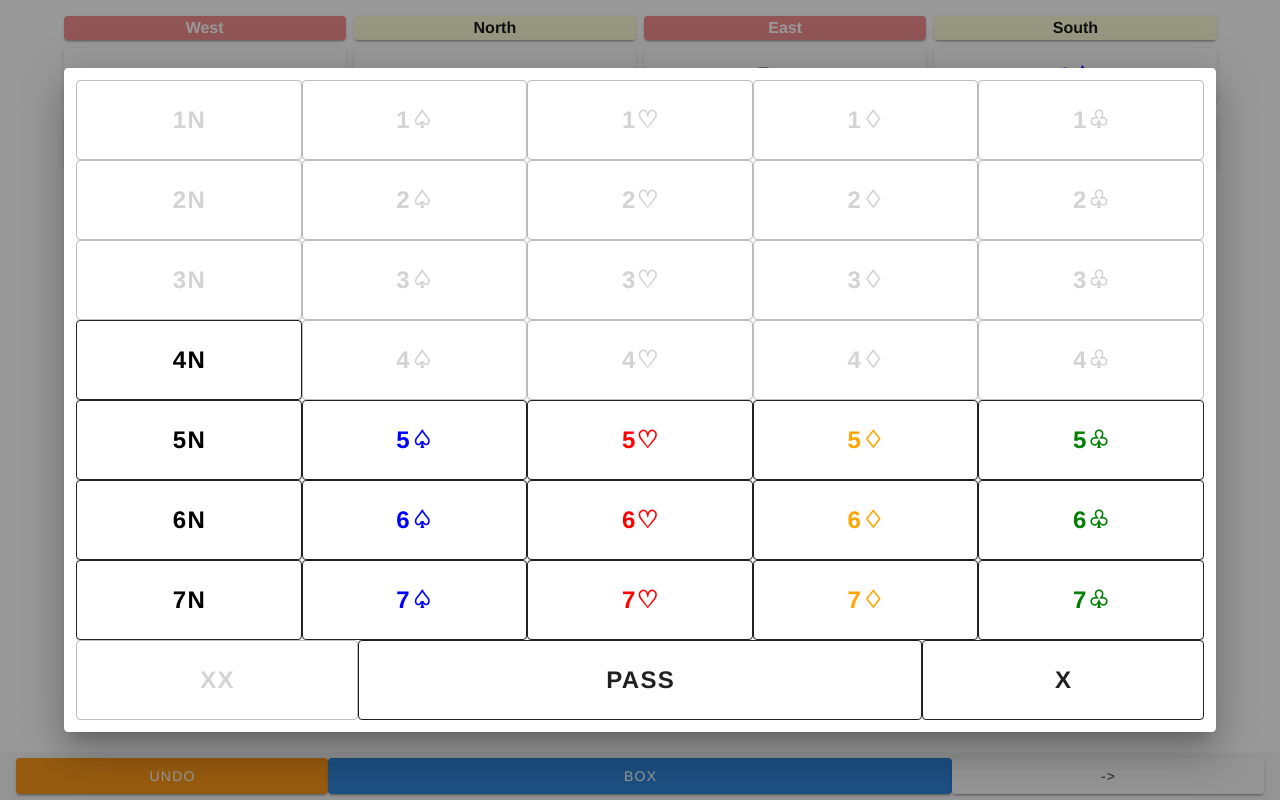
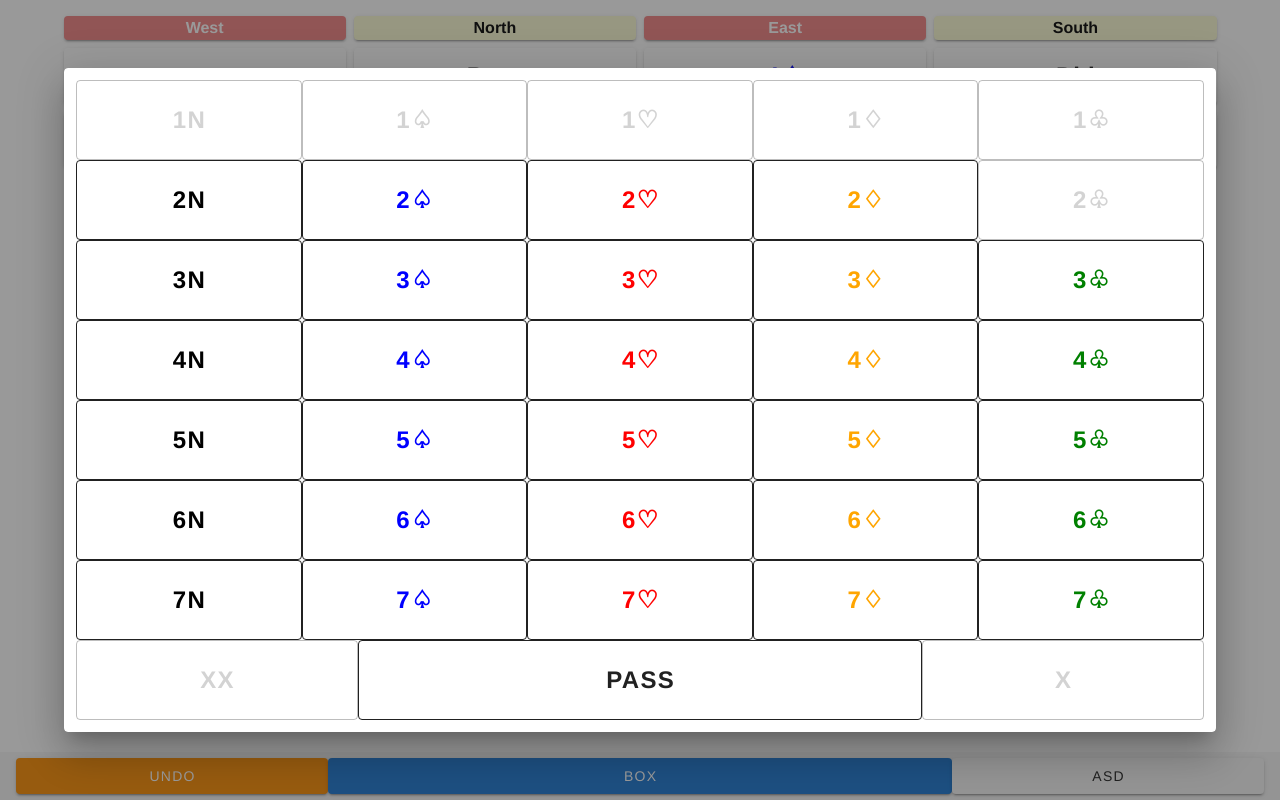
Before and after one commit to garyleung142857/bidding-box, a Vue app: page /biddingmain in a window 1280 px wide. Both pictures are taken after a click on the button "BOX". Built offline with nearby package versions, Linux system fonts and the light colour scheme.

Commit message:
Connecting Table and Box

```diff
--- a/src/components/Call.vue
+++ b/src/components/Call.vue
@@ -4,8 +4,8 @@
     class="d-flex align-center justify-center ma-1"
   >
     <div
-      v-html="this.to_html(this.call)"
-      v-bind:class="'table-call label-' + this.to_strain(this.call)"
+      v-html="this.to_html(this.biddingCall)"
+      v-bind:class="'table-call label-' + this.to_strain(this.biddingCall)"
     ></div>
   </v-card>
 </template>
@@ -13,7 +13,7 @@
 <script>
 export default {
   name: 'Call',
-  props: ['call'],
+  props: {biddingCall: String},
   data(){
     return {
       levels: ['1', '2', '3', '4', '5', '6', '7'],
--- a/src/components/Footer.vue
+++ /dev/null
@@ -1,37 +0,0 @@
-<template>
-  <v-row justify="center" no-gutters>
-    <v-col cols=3>
-      <v-btn block color="warning">Undo</v-btn>
-    </v-col>
-    <v-col col=6>
-      <v-dialog width="90vw">
-        <template v-slot:activator="{on, attrs}">
-          <v-btn block color="primary" v-bind="attrs" v-on="on">
-            Box
-          </v-btn>
-        </template>
-        <v-card>
-          <BoxSelect />
-        </v-card>
-      </v-dialog>
-    </v-col>
-    <v-col cols=3>
-      <v-btn block>-></v-btn>
-    </v-col>
-  </v-row>
-</template>
-
-<script>
-import BoxSelect from '@/views/BoxSelect.vue'
-
-export default {
-  name: 'BiddingFooter',
-  components: {
-    BoxSelect
-  },
-  data(){
-    return {}
-  },
-
-}
-</script>
--- a/src/views/BiddingMain.vue
+++ b/src/views/BiddingMain.vue
@@ -1,13 +1,34 @@
 <template>
   <div>
-    <div v-if="false">
-      <BoxSelect />
-    </div>
-    <div>
-      <BiddingTable />
-    </div>
+    <BiddingTable
+      :history="this.history"
+      :boardNum="this.boardNum"
+      :curPlayer="this.curPlayer"
+    ></BiddingTable>
     <v-footer fixed>
-      <Footer />
+      <v-row justify="center" no-gutters>
+        <v-col cols=3>
+          <v-btn block color="warning">Undo</v-btn>
+        </v-col>
+        <v-col col=6>
+          <v-dialog v-model="dialog" width="90vw">
+            <template v-slot:activator="{on, attrs}">
+              <v-btn block color="primary" v-bind="attrs" v-on="on">
+                Box
+              </v-btn>
+            </template>
+            <v-card>
+              <BoxSelect
+                @selectCall="addHistory($event); dialog=false"
+                :biddingState="biddingState"
+              ></BoxSelect>
+            </v-card>
+          </v-dialog>
+        </v-col>
+        <v-col cols=3>
+          <v-btn block @click="advanceBoard()">asd</v-btn>
+        </v-col>
+      </v-row>
     </v-footer>
   </div>
 </template>
@@ -15,15 +36,58 @@
 <script>
 import BiddingTable from '@/views/BiddingTable.vue'
 import BoxSelect from '@/views/BoxSelect.vue'
-import Footer from '@/components/Footer.vue'
 
 export default {
   name: 'BiddingMain',
   components: {
-    BiddingTable, BoxSelect, Footer
+    BiddingTable, BoxSelect
   },
   data(){
-    return{}
+    return {
+      PLAYERS: ['W', 'N', 'E', 'S'],
+      history: ['P', '1S', 'X', '1N', '2C', 'P'],
+      boardNum: 9,
+      dialog: false
+    }
+  },
+  computed: {
+    curPlayer: function(){
+      return this.PLAYERS[(this.boardNum + this.history.length) % 4]
+    },
+    biddingState: function(){
+      var lastBid = 'P'
+      var lastBidPos = -1
+      var rdblPos = -1
+      var dblPos = -1
+      var i = this.history.length
+      while (i-- && lastBidPos < 0){
+        var curCall = this.history[i]
+        if (curCall !== 'P'){
+          if (curCall === 'R'){rdblPos = i}
+          else if (curCall === 'X'){dblPos = i}
+          else {
+            lastBid = curCall
+            lastBidPos = i
+          }
+        }
+      }
+      var canDbl = (dblPos < 0 && rdblPos < 0 && (this.history.length - lastBidPos) % 2 === 1)
+      var canRdbl = (rdblPos < 0 && dblPos >= 0 && (this.history.length - dblPos) % 2 === 1)
+      console.log([lastBid, canDbl, canRdbl])
+      return [lastBid, canDbl, canRdbl]
+    }
+  },
+  methods: {
+    addHistory: function(call){
+      this.history.push(call)
+    },
+    advanceBoard: function(){
+      if(this.boardNum === 16){
+        this.boardNum = 1
+      } else {
+        this.boardNum += 1
+      }
+    },
   }
 }
 </script>
--- a/src/views/BiddingTable.vue
+++ b/src/views/BiddingTable.vue
@@ -24,7 +24,7 @@
           v-for="(call, j) in callrow"
           v-bind:key="j"
         >
-          <Call v-bind:call="call"></Call>
+          <Call v-bind:biddingCall="call"></Call>
         </v-col>
       </v-row>
 
@@ -40,27 +40,41 @@ export default {
   components: {
     Call
   },
+  props: {
+    history: Array,
+    boardNum: Number,
+    curPlayer: String
+  },
   data(){
     return {
       PLAYERS: ['W', 'N', 'E', 'S'],
       player_names: {'W': 'West', 'N': 'North', 'E': 'East', 'S': 'South'},
-      dealer: 'E',
-      vulerability: {'EW': true, 'NS': false},
-      cur_player: null,
-      history: ['P', '1S', 'X', '1N', '2C', 'P'],
     }
   },
   computed: {
+    dlr_pos(){
+      return this.player_pos(this.dealer)
+    },
     hist_2d: function(){
-      var hist = this.history
+      var hist = [...this.history]
       var hist_2 = []
-      var dlr_pos = this.player_pos(this.dealer)
-      for (let i = 0; i < dlr_pos; i++){hist.splice(0, 0, '_')}  // West will be the first
+      for (let i = 0; i < this.dlr_pos; i++){hist.splice(0, 0, '_')}  // West will be the first
       while (hist.length % 4 > 0){hist.push('_')}  // multiple of 4
       for (let j = 0; j < hist.length; j = j + 4){
         hist_2.push(hist.slice(j, j + 4))
       }
       return hist_2
+    },
+    dealer: function(){
+      return (this.PLAYERS[this.boardNum % 4])
+    },
+    vulerability: function(){
+      var ns = [2, 4, 5, 7, 10, 12, 13, 15]
+      var ew = [3, 4, 6, 7, 9, 10, 13, 16]
+      return {
+        'EW': ew.includes(this.boardNum),
+        'NS': ns.includes(this.boardNum)
+      }
     }
   },
   methods: {
--- a/src/views/BoxSelect.vue
+++ b/src/views/BoxSelect.vue
@@ -1,5 +1,5 @@
 <template>
-    <v-container id="boxselect" v-resize="onResize">
+    <v-container id="boxselect">
       <v-row v-for="level in levels" :key="level" no-gutters>
         <v-col
 
@@ -22,7 +22,7 @@
           <v-btn
             class="call-choice"
             block height="10vh" outlined v-bind:ripple="false"
-            v-bind:id="'call-rdbl'"
+            v-bind:id="'call-R'"
             @click="clicked($event)"
             v-bind:disabled="this.cannot_rdbl"
           >
@@ -33,7 +33,7 @@
           <v-btn
             class="call-choice"
             block height="10vh" outlined v-bind:ripple="false"
-            v-bind:id="'call-pass'"
+            v-bind:id="'call-P'"
             @click="clicked($event)"
           >
             <span>Pass</span>
@@ -43,7 +43,7 @@
           <v-btn
             class="call-choice"
             block height="10vh" outlined v-bind:ripple="false"
-            v-bind:id="'call-dbl'"
+            v-bind:id="'call-X'"
             @click="clicked($event)"
             v-bind:disabled="this.cannot_dbl"
           >
@@ -56,48 +56,43 @@
 
 <script>
 export default {
+  name: 'BoxSelect',
+  props: {
+    biddingState: Array  // [lastBid: str, canDbl: bool, canRdbl: bool]
+  },
   data(){
     return {
       levels: ['1', '2', '3', '4', '5', '6', '7'],
       strains: {'N': 'N', 'S': '&#9828;', 'H': '&#9825;', 'D': '&#9826;', 'C': '&#9831;'},
-      windowSize: {x: 0, y: 0},
     }
   },
   computed: {
-    last_bid_no: function(){
-      return 20  // dummy value
+    last_bid: function(){
+      return this.biddingState[0]
     },
     cannot_dbl: function(){
-      return false  // dummy value
+      return !(this.biddingState[1])
     },
     cannot_rdbl: function(){
-      return true  // dummy value
+      return !(this.biddingState[2])
     }
   },
   methods: {
     clicked(event){
-      console.log(event.currentTarget.id)
-    },
-    onResize(){
-      this.windowSize = { x: window.innerWidth, y: window.innerHeight }
-    },
-    bid_to_num(level, strain){
-      // 1C = 1, 7N = 35
-      var level_num = level.toString()
-      var strain_num = Object.keys(this.strains).indexOf(strain)
-      return level_num * 5 - strain_num
+      var selected_call = event.currentTarget.id.replace('call-', '')
+      this.$emit('selectCall', selected_call)
     },
     invalid_bid(level, strain){
-      if(this.bid_to_num(level, strain) < this.last_bid_no){
+      if(level < this.last_bid[0]){
         return true
+      } else if (level > this.last_bid[0]){
+        return false
       } else {
-        return false
+        var k = Object.keys(this.strains)
+        return k.indexOf(strain) >= k.indexOf(this.last_bid[1])
       }
     }
   },
-  mounted (){
-    this.onResize()
-  }
 }
 </script>
 
```
